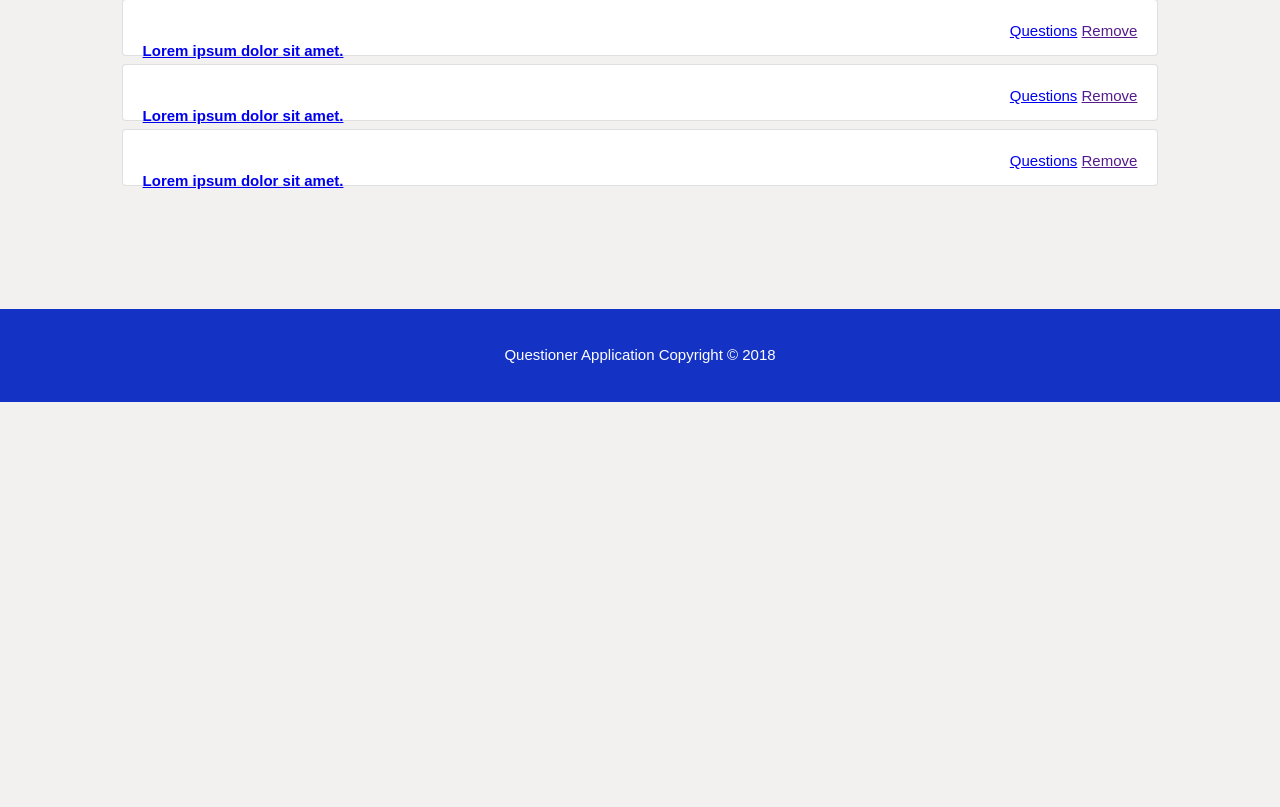
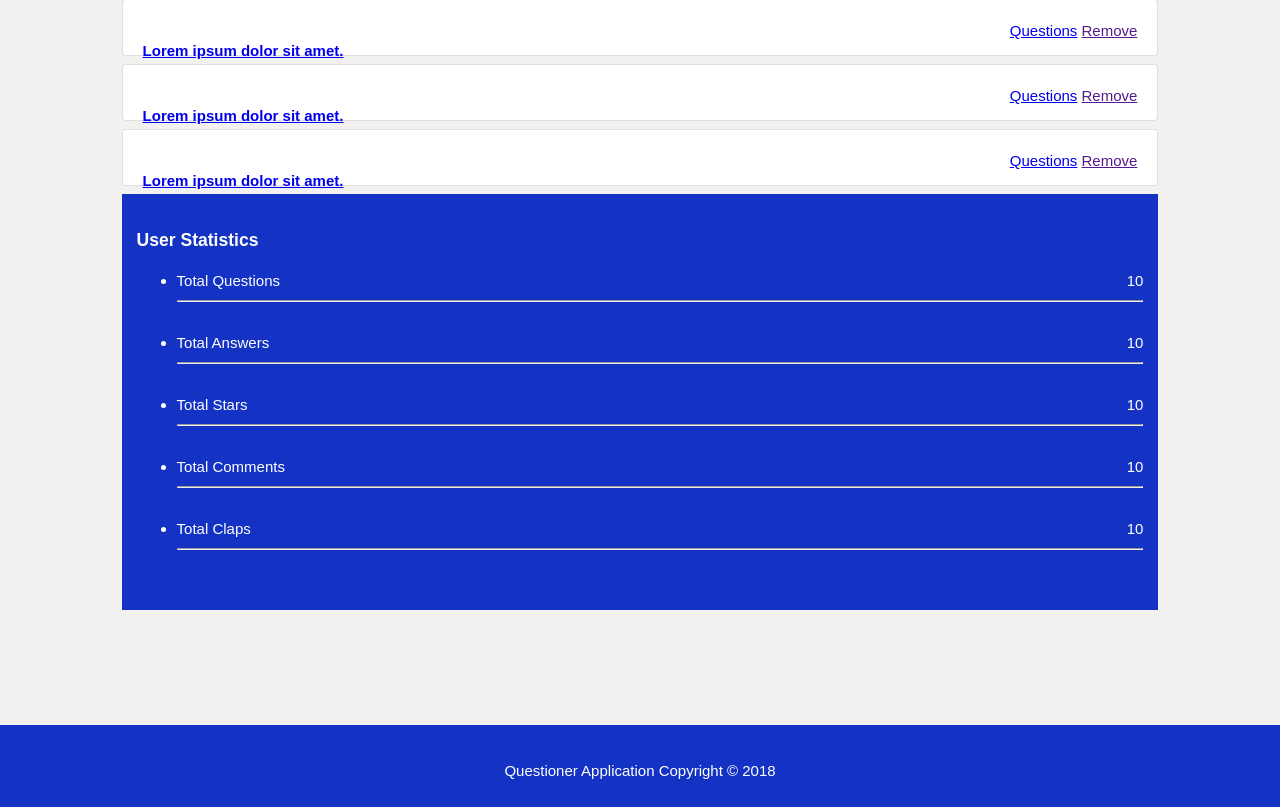
Before and after one commit to G-Chilie/G-Chilie.github.io, a plain HTML site: page UI/profile.html in a window 1280 px wide. Shown: the part 461-1268 px from the top of the page. Before the commit the page ends 863 px from the top, so only its background shows below. Drawn offline with Linux system fonts and the light colour scheme; a script that the page names is missing.

Commit message:
Added an sidebar , a section that display the number of questions a user has commented on.

```diff
--- a/UI/profile.html
+++ b/UI/profile.html
@@ -121,6 +121,28 @@
                     </div>
                 </div>
 
+                <aside id="sidebar">
+                    <div class="blue">
+                        <h3>User Statistics</h3>
+                        <ul id="list">
+                            <li class="list-item"> Total Questions<span class="pull-right">10</span></li>
+                            <hr>
+                            <br>
+                            <li class="list-item">Total Answers<span class="pull-right">10</span></li>
+                            <hr>
+                            <br>
+                            <li class="list-item">Total Stars<span class="pull-right">10</span></li>
+                            <hr>
+                            <br>
+                            <li class="list-item">Total Comments<span class="pull-right">10</span></li>
+                            <hr>
+                            <br>
+                            <li class="list-item">Total Claps<span class="pull-right">10</span></li>
+                            <hr>
+                            <br>
+                        </ul>
+                    </div>
+                </aside>
             </div>
         </div>
     </section>
```
